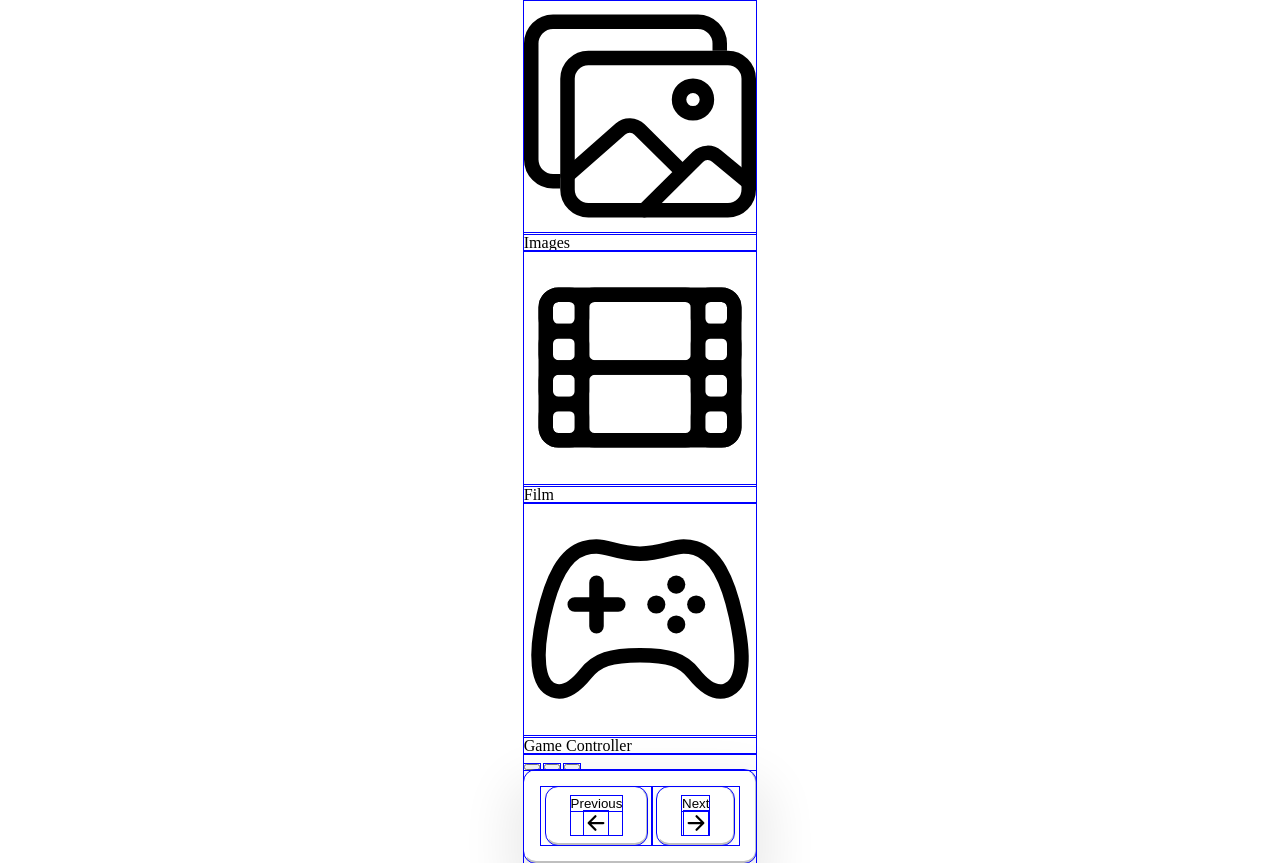
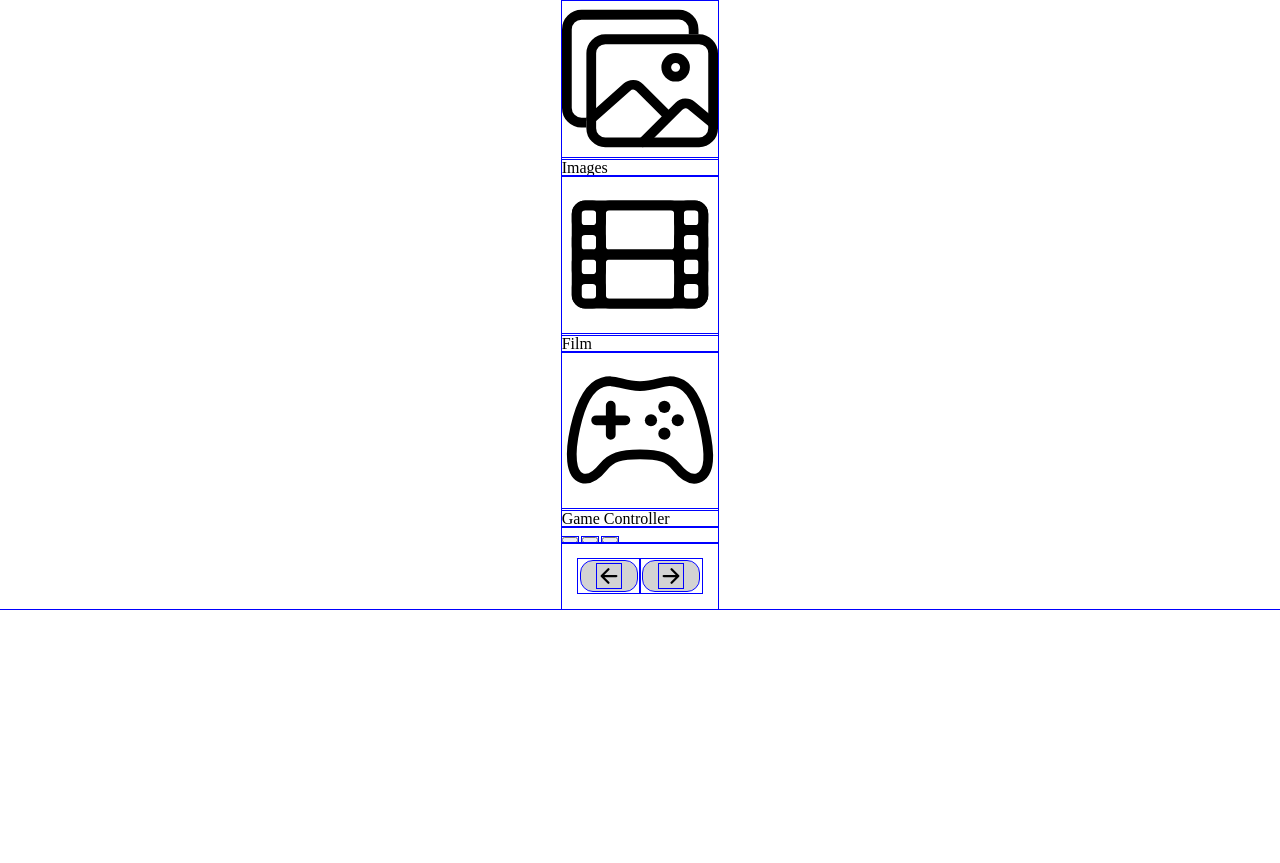
Before and after one commit to aloe-lue/image-slider, a website built with webpack: page src/index.html in a window 1280 px wide. After the commit the page ends 800 px from the top, so only its background shows below. Built offline with nearby package versions, Linux system fonts and the light colour scheme.

Commit message:
Simplify buttons remove words icon tells actions
hide the figcaption of this figure image by positioning it to absolute.
scale it to 0 so it can't be seen this small.

```diff
--- a/src/image-slider-style/style.css
+++ b/src/image-slider-style/style.css
@@ -166,12 +166,7 @@
 
 div#image_slider_navigation {
   display: flex;
-  background-color: #ffffff30;
-  border-color: #f5f5f5 #77889980 #80808080 #fff;
-  border-radius: 0.75rem;
-  border-style: solid;
-  border-width: 1px 1px 2px;
-  box-shadow: 0 25px 50px 15px #00000015;
+  background-color: #ffffff;
   padding: 1rem;
 }
 
@@ -184,20 +179,22 @@
 
 button.arrow_back,
 button.arrow_forward {
-  background-color: #ffffff30;
-  border-color: #f5f5f5 #77889980 #80808080 #fff;
+  appearance: none;
+  border-width: 0px;
+  border-color: white;
   border-radius: 0.75rem;
-  border-style: solid;
-  border-width: 1px 1px 2px;
-  box-shadow: 0 0 5px #00000015;
-  margin: 0 0.3rem;
-  padding: 0.5rem 1.5rem;
+  padding: 0.2rem 1rem;
+  margin: 0.1rem 0.2rem;
+  background-color: lightgray;
 }
 
 button.arrow_back:active,
 button.arrow_forward:active {
-  border-top: 2px solid #80808080;
-  border-right: 1px solid #fff;
-  border-bottom: 1px solid #f5f5f5;
-  border-left: 1px solid #77889980;
+  opacity: 60%;
 }
+
+button.arrow_forward > figure > figcaption,
+button.arrow_back > figure > figcaption {
+  scale: 0;
+  position: absolute;
+}
```
